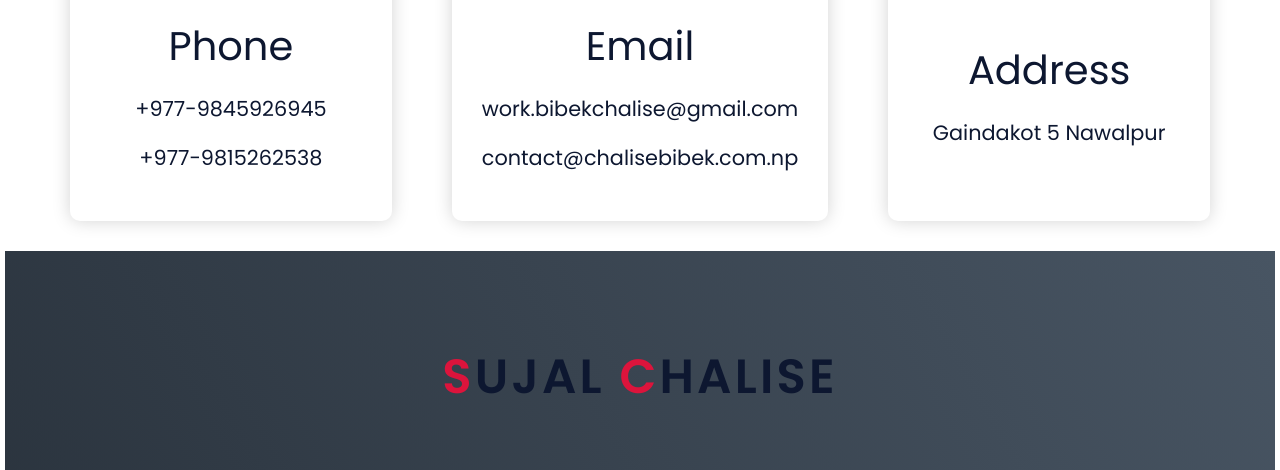
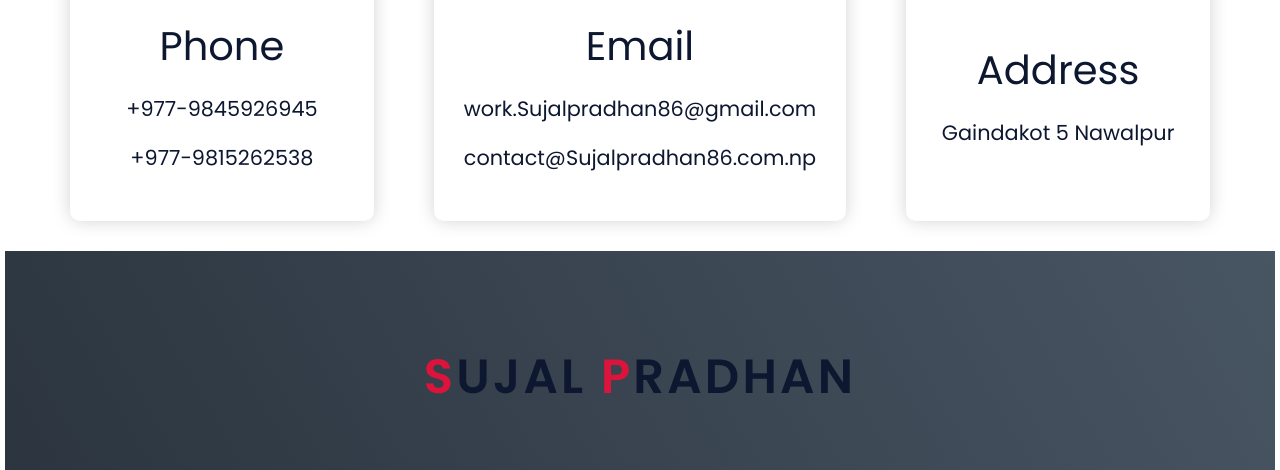
Before and after one commit to Xujal/Xujal.github.io, a plain HTML site: page index.html in a window 1280 px wide. Shown: the part 4273-4743 px from the top of the page. Drawn offline with Linux system fonts and the light colour scheme.

Commit message:
index.html

```diff
--- a/index.html
+++ b/index.html
@@ -163,8 +163,8 @@
           <div class="icon"><img src="https://img.icons8.com/bubbles/100/000000/new-post.png" /></div>
           <div class="contact-info">
             <h1>Email</h1>
-            <h2><a href="mailto:work.bibekchalise@gmail.com">work.bibekchalise@gmail.com</a></h2>
-            <h2><a href="mailto:contact@chalisebibek.com.np">contact@chalisebibek.com.np</a></h2>
+            <h2><a href="mailto:work.Sujalpradhan86@gmail.com">work.Sujalpradhan86@gmail.com</a></h2>
+            <h2><a href="mailto:contact@Sujalpradhan86.com.np">contact@Sujalpradhan86.com.np</a></h2>
           </div>
         </div>
         <div class="contact-item">
@@ -183,7 +183,7 @@
   <section id="footer">
     <div class="footer containerF">
       <div class="brand">
-        <h1><span>S</span>ujal <span>C</span>halise</h1>
+        <h1><span>S</span>ujal <span>P</span>radhan</h1>
       </div>
       <h2>Your Complete IT consultant.</h2>
       <div class="social-icon">
```
